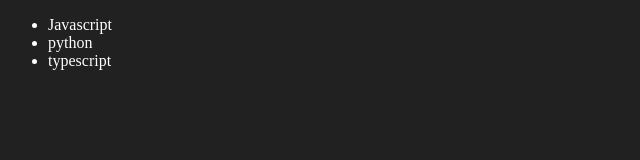
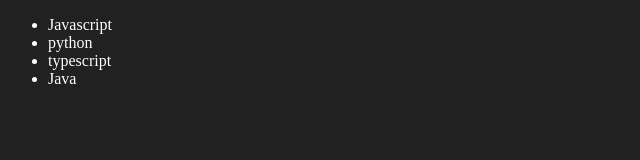
Before and after one commit to DeviLinux-sudo/JS-Revisit, a plain HTML site: page 04_DOM/three.html in a window 1280 px wide. Shown: the full height of the page, 0-640 px from the left. Drawn offline with Linux system fonts and the light colour scheme.

Commit message:
DOM changes

```diff
--- a/04_DOM/three.html
+++ b/04_DOM/three.html
@@ -21,5 +21,6 @@
 }
 addLanguage("python")
 addLanguage("typescript")
+addLanguage("Java")
 </script>
 </html>
```
